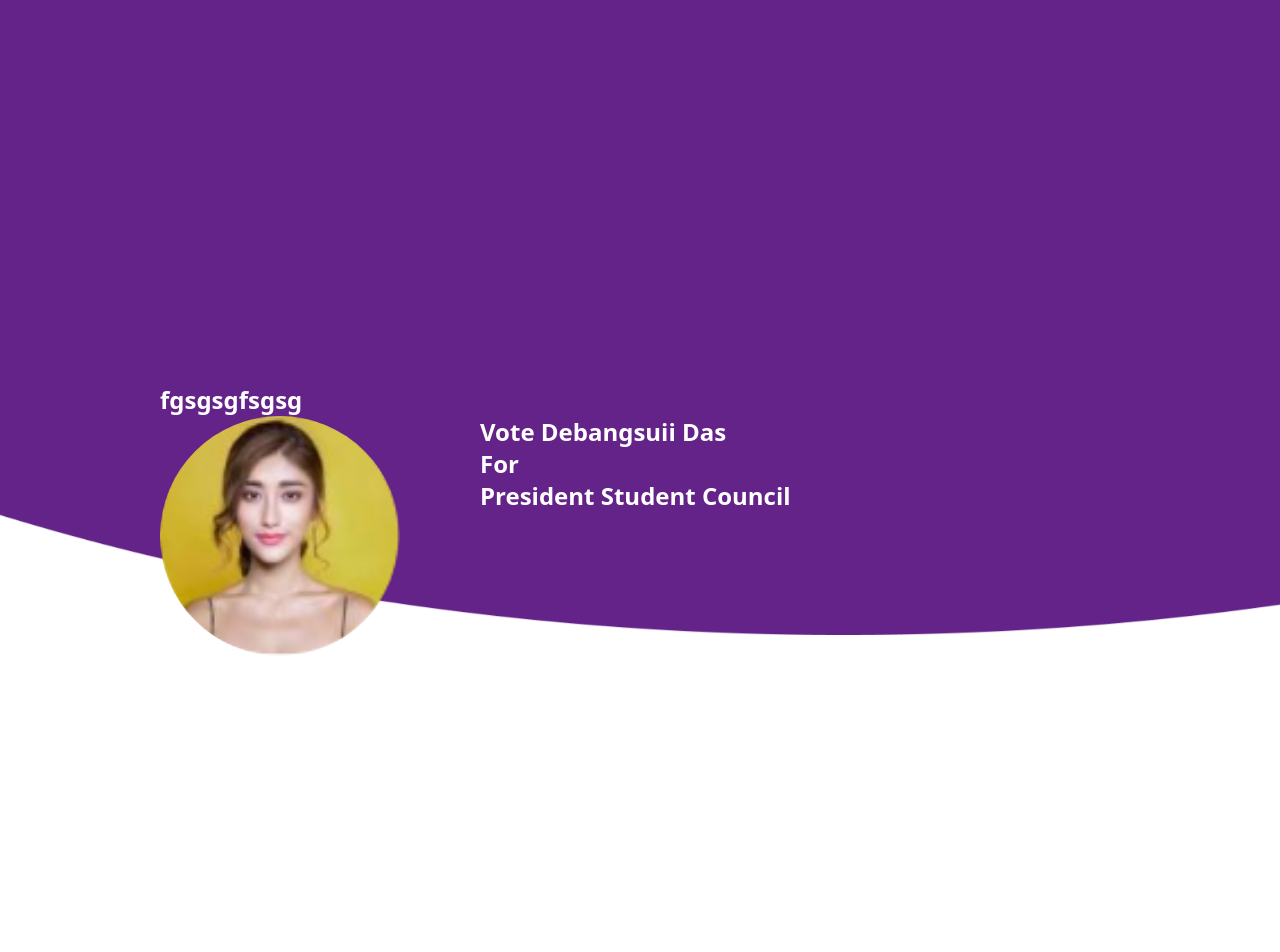
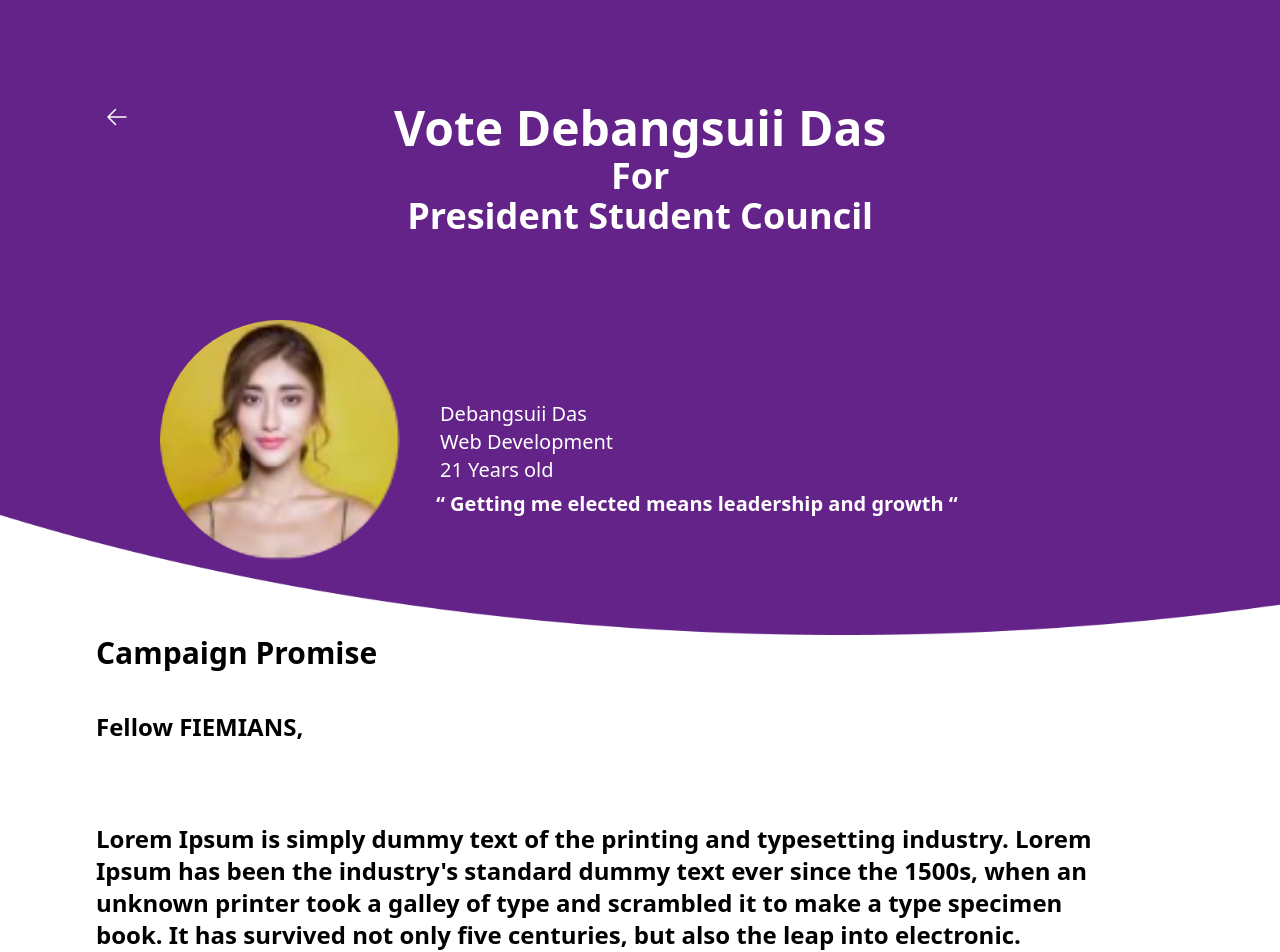
Before and after one commit to Somesh-Debnath/voting-app, a Next.js app in the folder my-app/: page /CandidateDetails in a window 1280 px wide. Shown: the top 952 px of the page. Before the commit the page ends 800 px from the top, so only its background shows below. Built offline with nearby package versions, Linux system fonts and the light colour scheme; no server answers; sample sign-in values are in the browser's storage.

Commit message:
detailsCard done

```diff
--- a/my-app/pages/CandidateDetails.tsx
+++ b/my-app/pages/CandidateDetails.tsx
@@ -2,19 +2,38 @@ import React from 'react'
 
 function CandidateDetails(){
     return(
-        <div className='flex flex-col'>
-            <img className="sticky top-0 left-0"
+        <div className='flex flex-col text-2xl font-bold font-["Exo 2"]'>
+            <img className="sticky w-screen m-0"
                 src='/bgForCandidateCard.png' />
-            <div className='text-2xl absolute w-full  mt-96 ml-40  text-white font-bold'>
-                fgsgsgfsgsg
-                <img className="rounded-full absolute h-60 w-60 m-auto"
-                    src='/w-removebg-preview.png'  alt='w'  />
-                <div className="ml-80">
-                    <h1>Vote Debangsuii Das <br/> For</h1>
-                    <h2>President Student Council</h2>
+            <svg xmlns="http://www.w3.org/2000/svg" fill="none" viewBox="0 0 24 24" strokeWidth={1.5} stroke="white" className="absolute ml-[105px] mt-[105px] w-6 h-6">
+                <path strokeLinecap="round" strokeLinejoin="round" d="M10.5 19.5L3 12m0 0l7.5-7.5M3 12h18" /></svg>
+            <div className="absolute font-extrabold text-4xl text-center text-white ml-[390px] mt-[100px]">
+
+
+                <h1 className='text-5xl p-1'>Vote Debangsuii Das </h1>
+                <h2 >For<br/>President Student Council</h2>
                 </div>
-            </div>
-
+                <div className='text-2xl absolute w-full  mt-80 ml-40 '>
+                    <img className="rounded-full absolute h-60 w-60 m-auto"
+                        src='/w-removebg-preview.png'  alt='w'  />
+                    <p className='text-xl mt-20 ml-[280px] font-normal text-white'>Debangsuii Das<br/>
+                        Web Development<br/>
+                        21 Years old</p>
+                    <p className='text-xl ml-[270px] p-1.5 font-italic text-white'>
+                        “ Getting me elected means leadership and growth “<br/></p>
+                </div>
+                <h2 className='text-3xl ml-24'>Campaign Promise</h2>
+                <p className='text-2xl w-[1000px] ml-24 mt-10'>Fellow FIEMIANS,</p>
+                <p className='text-2xl w-[1000px] ml-24 mt-20'>
+                    Lorem Ipsum is simply dummy
+                    text of the printing and typesetting industry.
+                    Lorem Ipsum has been the industry's
+                    standard dummy text ever since the 1500s,
+                    when an unknown printer took a galley of type
+                    and scrambled it to make a type specimen
+                    book. It has survived not only five centuries,
+                    but also the leap into electronic.<br/><br/> Thank You
+                </p>
 
         </div>
     )
```
Also changed, not shown: 2 other files (tests, documents, lock files or other folders).
